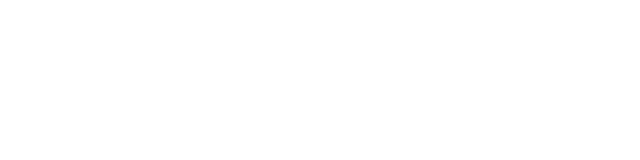
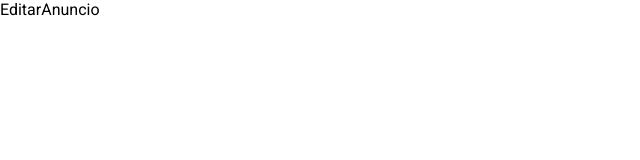
Before and after one commit to Lucas-2000/usjt_des_web_2023_1_a3, a React (Vite) app in the folder frontend/: page /anuncios/editar/1 in a window 1280 px wide. Before the commit this address had no page. Shown: the top 160 px of the page, without its empty margins (0-640 px from the left). Built offline with nearby package versions, Linux system fonts and the light colour scheme.

Commit message:
criado pagina de editar anuncio

```diff
--- a/frontend/src/App.jsx
+++ b/frontend/src/App.jsx
@@ -2,6 +2,7 @@
 import { Cadastro } from "./pages/auth/Cadastro";
 import { Login } from "./pages/auth/Login";
 import { Feed } from "./pages/anuncios/Feed";
+import { EditarAnuncio } from "./pages/anuncios/EditarAnuncio";
 import { ToastContainer } from "react-toastify";
 import "react-toastify/dist/ReactToastify.css";
 
@@ -24,6 +25,7 @@
         <Route path="/" element={<Login />} />
         <Route path="/cadastrar" element={<Cadastro />} />
         <Route path="/anuncios/feed" element={<Feed />} />
+        <Route path="/anuncios/editar/:id" element={<EditarAnuncio />} />
       </Routes>
     </BrowserRouter>
   );
--- /dev/null
+++ b/frontend/src/pages/anuncios/EditarAnuncio.jsx
@@ -0,0 +1,5 @@
+import React from "react";
+
+export const EditarAnuncio = () => {
+  return <div>EditarAnuncio</div>;
+};
```
